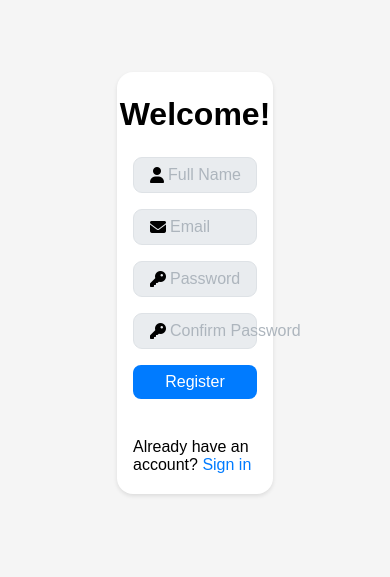
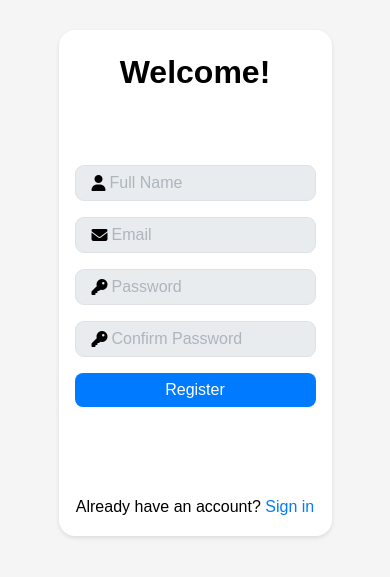
Before and after one commit to tuvalp/full-stack-social-madia, a React (Create React App) app in the folder client/: page /register in a window 390 px wide. Shown: the part 139-716 px from the top of the page. Built offline with nearby package versions, Linux system fonts and the light colour scheme; no server answers.

Commit message:
ajust responsive

```diff
--- a/client/src/compents/Posts/PostList.tsx
+++ b/client/src/compents/Posts/PostList.tsx
@@ -8,7 +8,7 @@ interface PostItemProps {
 export default function PostList( { children } : PostItemProps) {
 
   return (
-    <div className="flex flex-col flex-start items-start mh-70 p-4 scrollable-y">
+    <div className="flex flex-col flex-start items-start mh-70 scrollable-y">
       {children.map((post) => (
         <PostItem key={post._id}>{post}</PostItem>
       ))}
--- a/client/src/styles/button.css
+++ b/client/src/styles/button.css
@@ -76,7 +76,7 @@
   display: flex;
   align-items: center;
   justify-content: center;
-  padding: 0;
+  padding: 4px 10px;
   border-radius: 50%;
   font-size: 1rem;
 }
--- a/client/src/styles/size.css
+++ b/client/src/styles/size.css
@@ -174,4 +174,16 @@
     .w-50 {
       width: 90%;
     }
+
+    .w-40 {
+      width: 70%;
+    }
+
+    .h-40 {
+      height: 50%;
+    }
+
+    .h-50 {
+      height: 60%;
+    }
   }
```
